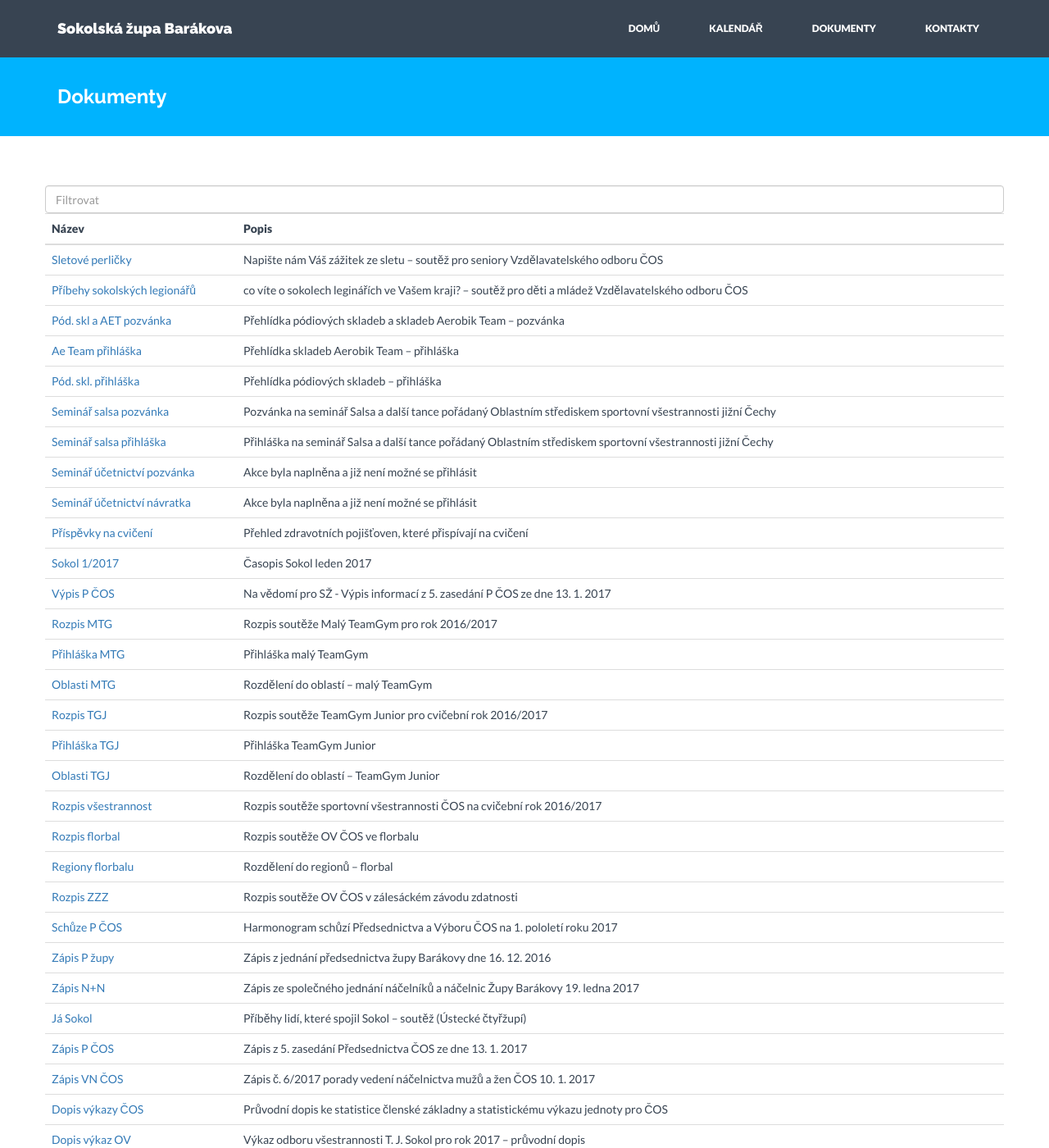
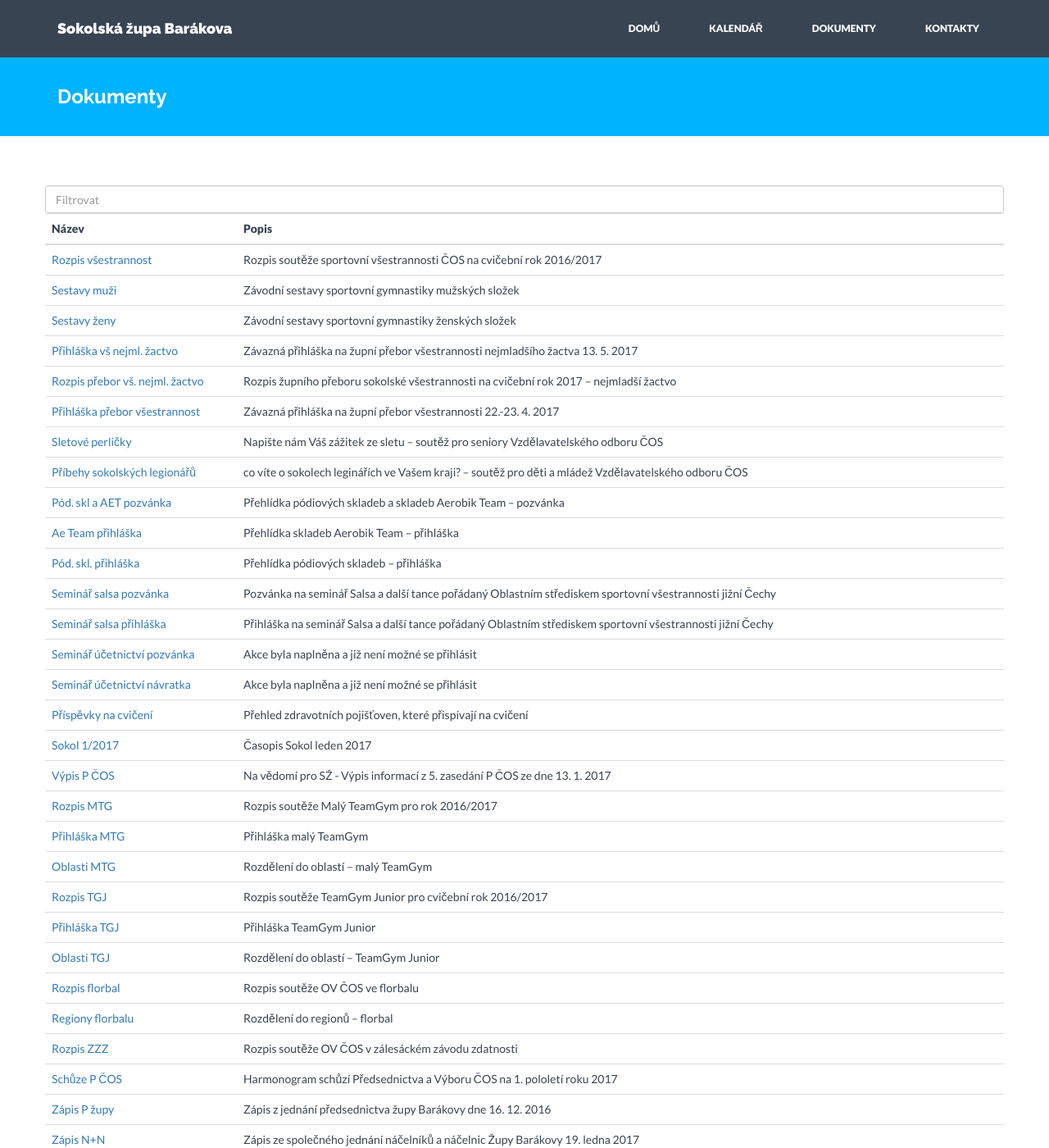
Before and after one commit to milanhybner/zbarakova.cz, a Jekyll site: the page built from dokumenty.md, in a window 1280 px wide and 1400 px high. Shown: the whole window at 82% size. Built offline with Jekyll 4.4.1, drawn with Linux system fonts in a browser that asks for light colours; nearby versions of some CDN libraries.

Commit message:
Opravy a aktualizace akcí a soutěží OV
* Opraveny odkazy na akce sokola Strančice
* Přidány rozpisy a přihlášky na přebor všestrannosti nejml. žactva i ostatních do akcí a dokumentů
* přídán odkaz na FB siluet

```diff
--- a/_data/dokumenty.yaml
+++ b/_data/dokumenty.yaml
@@ -1,3 +1,27 @@
+- nazev: Rozpis všestrannost
+  url: https://drive.google.com/open?id=0B0w6gDorCVUkbEhkWUszcFRoUFU
+  popis: Rozpis soutěže sportovní všestrannosti ČOS na cvičební rok 2016/2017
+
+- nazev: Sestavy muži
+  url: https://drive.google.com/open?id=0B0w6gDorCVUkdlBFb3ZUMjZ4Wkk
+  popis: Závodní sestavy sportovní gymnastiky mužských složek
+
+- nazev: Sestavy ženy
+  url: https://drive.google.com/open?id=0B0w6gDorCVUkUk9kcC1tRW14b0E
+  popis: Závodní sestavy sportovní gymnastiky ženských složek
+
+- nazev: Přihláška vš nejml. žactvo
+  url: https://drive.google.com/open?id=0B0w6gDorCVUkQ0ZvN01KWGxVRG8
+  popis: Závazná přihláška na župní přebor všestrannosti nejmladšího žactva 13. 5. 2017
+
+- nazev: Rozpis přebor vš. nejml. žactvo
+  url: https://drive.google.com/open?id=0B0w6gDorCVUkX3NrY3FKc01UN28
+  popis: Rozpis župního přeboru sokolské všestrannosti na cvičební rok 2017 – nejmladší žactvo
+
+- nazev: Přihláška přebor všestrannost
+  url: https://drive.google.com/open?id=0B0w6gDorCVUkOGQzZnVwZHJ5RkE
+  popis: Závazná přihláška na župní přebor všestrannosti 22.-23. 4. 2017
+
 - nazev: Sletové perličky
   url: http://www.sokol.eu/priloha/12076/sletove-perlicky.pdf
   popis: Napište nám Váš zážitek ze sletu – soutěž pro seniory Vzdělavatelského odboru ČOS
@@ -69,10 +93,6 @@
 - nazev: Oblasti TGJ
   url: https://drive.google.com/open?id=0B0w6gDorCVUkU1FMZndVd0QyVVQtWVVFVEhhUzlFb20ybzFn
   popis: Rozdělení do oblastí – TeamGym Junior
-
-- nazev: Rozpis všestrannost
-  url: https://drive.google.com/open?id=0B0w6gDorCVUkeXI2dkNRSUZDZkVCNnRrQXVaWGtIdjRQUHRj
-  popis: Rozpis soutěže sportovní všestrannosti ČOS na cvičební rok 2016/2017
 
 - nazev: Rozpis florbal
   url: https://drive.google.com/open?id=0B0QIXsJ5v2H9YUNhV0k4R1c1RnM
```
Also changed, not shown: _data/akce.yaml (+24 -9 lines), ov/souteze.md (+6 -7 lines), slet/6-siluety.md (+1 -0 lines).
